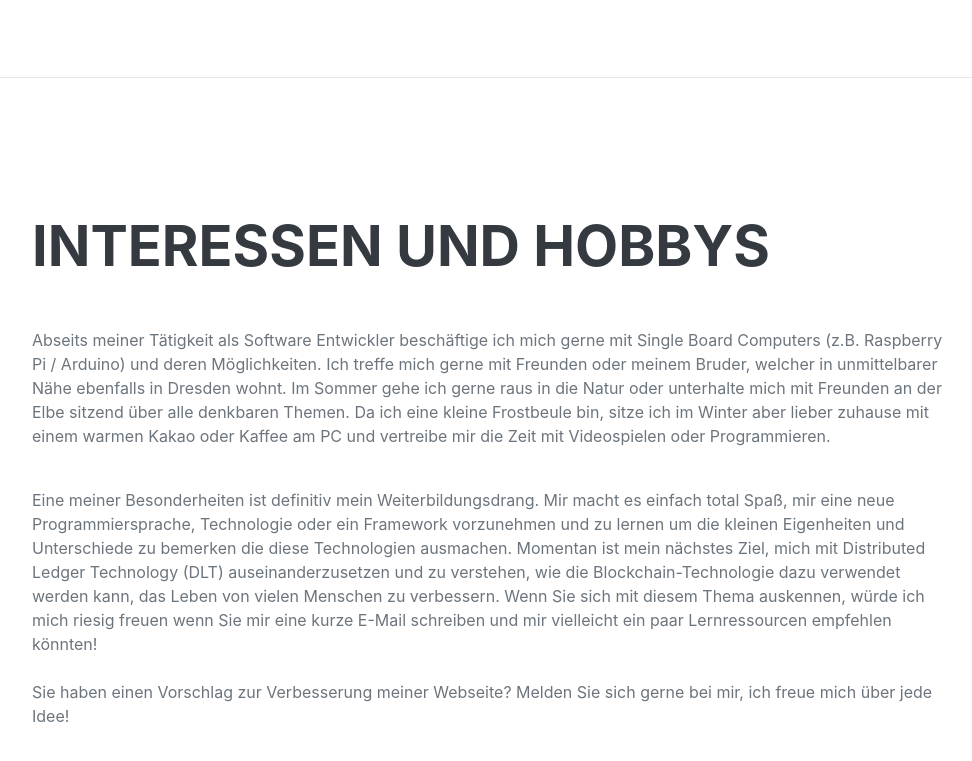
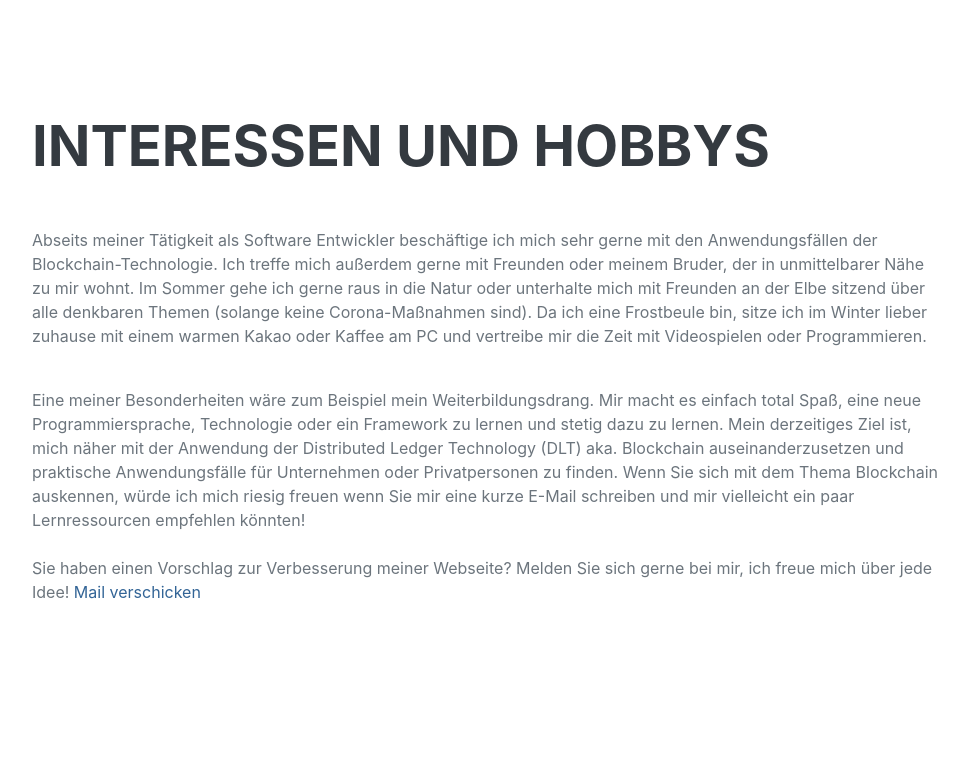
Before and after one commit to BrokenPanda/dominikkoehler.dev, a plain HTML site: page index.html in a window 1280 px wide. Shown: the part 6995-7756 px from the top of the page, without its empty margins (288-1260 px from the left). Drawn offline with nearby package versions, Linux system fonts and the light colour scheme; a web font is replaced by a local one.

Commit message:
interests and hobbys updated

```diff
--- a/index.html
+++ b/index.html
@@ -54,7 +54,7 @@
                         <a class="social-icon" href="https://www.linkedin.com/in/dominik-k%C3%B6hler-7989a8193" target="_blank"><i class="fab fa-linkedin-in"></i></a>
                         <a class="social-icon" href="https://github.com/BrokenPanda" target="_blank"><i class="fab fa-github"></i></a>
                         <a class="social-icon" href="https://twitter.com/Ice_Cyber" target="_blank"><i class="fab fa-twitter"></i></a>
-                        <a class="social-icon" href="mailto:IceCy@gmx.de" target="_blank"><i class="fas fa-at"></i></a>
+                        <a class="social-icon" href="mailto:IceCy@gmx.de"><i class="fas fa-at"></i></a>
                     </div>
                 </div>
             </section>
@@ -259,7 +259,7 @@
                     <h2 class="mb-3">Fähigkeiten</h2>
                     <div class="subheading mb-3">Programmiersprachen & Frameworks</div>
                     <ul class="list-inline dev-icons">
-                        <li class="list-inline-item"></li><i class="fab fa-java"></i><p>Java</p></li><br />
+                        <li class="list-inline-item"><i class="fab fa-java"></i> Java</li><br />
                         <li class="list-inline-item"><i class="fab fa-ethereum"></i> Solidity</li><br />
                         <li class="list-inline-item"><i class="fab fa-js-square"></i> JavaScript</li><br />
                         <li class="list-inline-item"><i class="fab fa-html5"></i> HTML5</li><br />
@@ -303,9 +303,9 @@
             <section class="resume-section" id="interests">
                 <div class="resume-section-content">
                     <h2 class="mb-5">Interessen und Hobbys</h2>
-                    <p>Abseits meiner Tätigkeit als Software Entwickler beschäftige ich mich gerne mit Single Board Computers (z.B. Raspberry Pi / Arduino) und deren Möglichkeiten. Ich treffe mich gerne mit Freunden oder meinem Bruder, welcher in unmittelbarer Nähe ebenfalls in Dresden wohnt. Im Sommer gehe ich gerne raus in die Natur oder unterhalte mich mit Freunden an der Elbe sitzend über alle denkbaren Themen. Da ich eine kleine Frostbeule bin, sitze ich im Winter aber lieber zuhause mit einem warmen Kakao oder Kaffee am PC und vertreibe mir die Zeit mit Videospielen oder Programmieren.</p><br />
-                    <p class="mb-0">Eine meiner Besonderheiten ist definitiv mein Weiterbildungsdrang. Mir macht es einfach total Spaß, mir eine neue Programmiersprache, Technologie oder ein Framework vorzunehmen und zu lernen um die kleinen Eigenheiten und Unterschiede zu bemerken die diese Technologien ausmachen. Momentan ist mein nächstes Ziel, mich mit Distributed Ledger Technology (DLT) auseinanderzusetzen und zu verstehen, wie die Blockchain-Technologie dazu verwendet werden kann, das Leben von vielen Menschen zu verbessern. Wenn Sie sich mit diesem Thema auskennen, würde ich mich riesig freuen wenn Sie mir eine kurze E-Mail schreiben und mir vielleicht ein paar Lernressourcen empfehlen könnten!</p><br />
-                    <p>Sie haben einen Vorschlag zur Verbesserung meiner Webseite? Melden Sie sich gerne bei mir, ich freue mich über jede Idee!</p>
+                    <p>Abseits meiner Tätigkeit als Software Entwickler beschäftige ich mich sehr gerne mit den Anwendungsfällen der Blockchain-Technologie. Ich treffe mich außerdem gerne mit Freunden oder meinem Bruder, der in unmittelbarer Nähe zu mir wohnt. Im Sommer gehe ich gerne raus in die Natur oder unterhalte mich mit Freunden an der Elbe sitzend über alle denkbaren Themen (solange keine Corona-Maßnahmen sind). Da ich eine Frostbeule bin, sitze ich im Winter lieber zuhause mit einem warmen Kakao oder Kaffee am PC und vertreibe mir die Zeit mit Videospielen oder Programmieren.</p><br />
+                    <p class="mb-0">Eine meiner Besonderheiten wäre zum Beispiel mein Weiterbildungsdrang. Mir macht es einfach total Spaß,  eine neue Programmiersprache, Technologie oder ein Framework zu lernen und stetig dazu zu lernen. Mein derzeitiges Ziel ist, mich näher mit der Anwendung der Distributed Ledger Technology (DLT) aka. Blockchain auseinanderzusetzen und praktische Anwendungsfälle für Unternehmen oder Privatpersonen zu finden. Wenn Sie sich mit dem Thema Blockchain auskennen, würde ich mich riesig freuen wenn Sie mir eine kurze E-Mail schreiben und mir vielleicht ein paar Lernressourcen empfehlen könnten!</p><br />
+                    <p>Sie haben einen Vorschlag zur Verbesserung meiner Webseite? Melden Sie sich gerne bei mir, ich freue mich über jede Idee! <a href="mailto:IceCy@gmx.de">Mail verschicken</a></p>
                 </div>
             </section>
             <hr class="m-0" />
```
